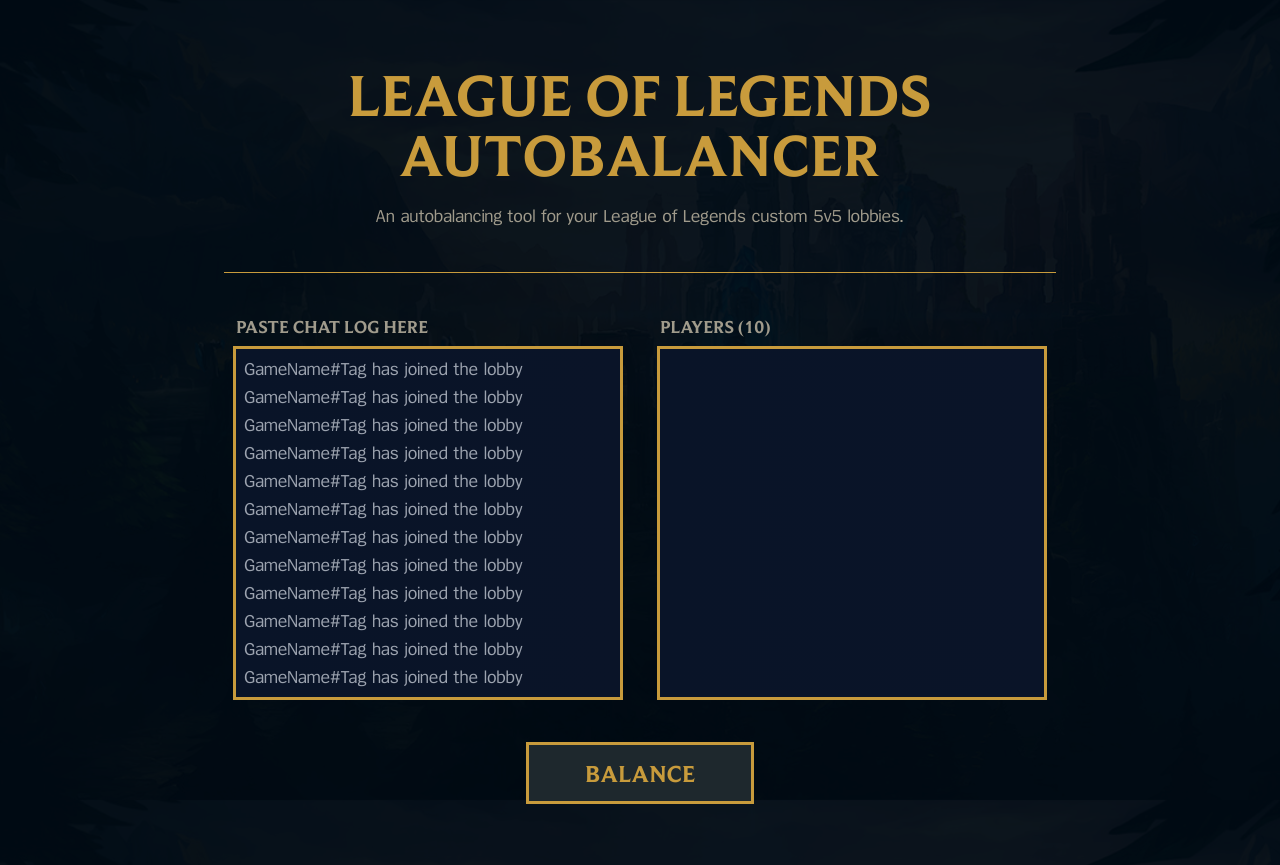
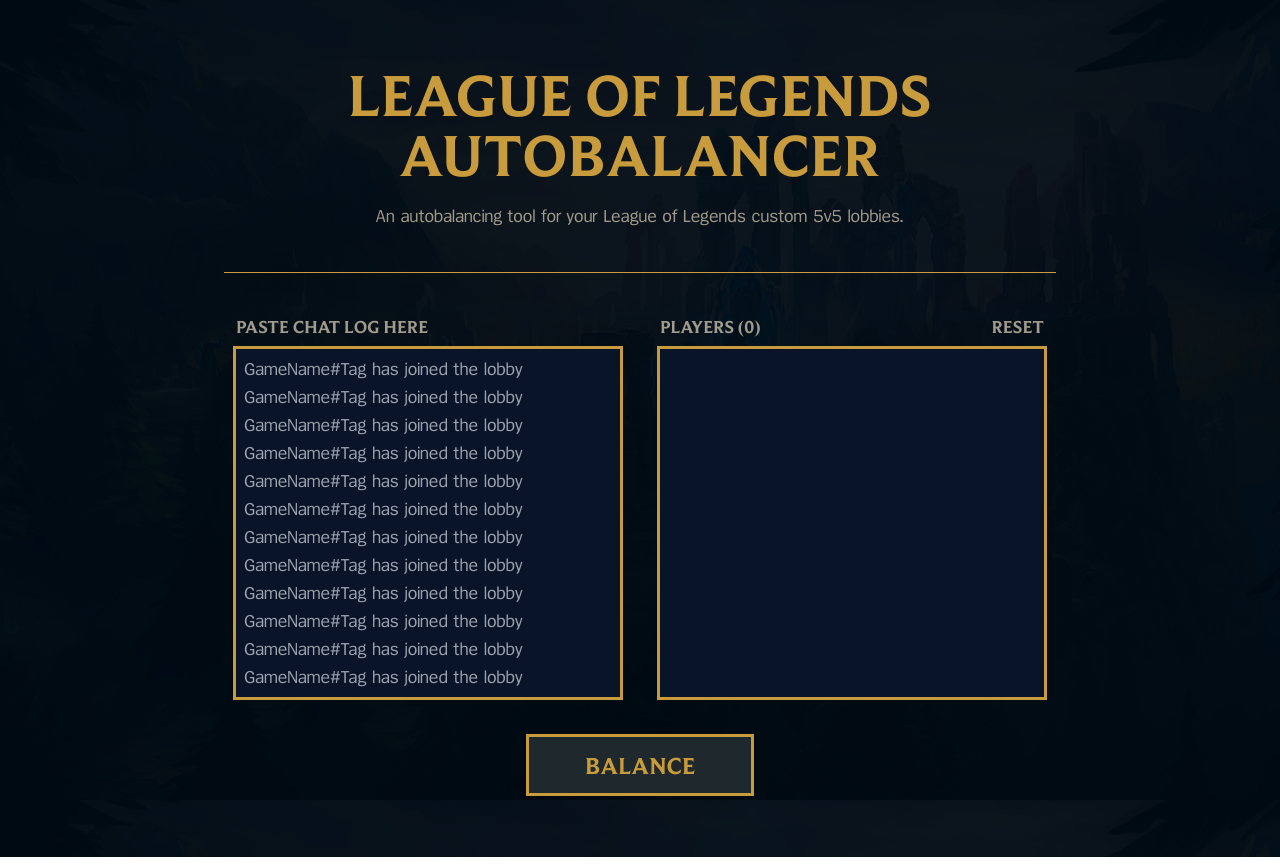
Before and after one commit to dlatngh/lolautobalancer, a Next.js app: page / in a window 1280 px wide. Built offline with nearby package versions, Linux system fonts and the light colour scheme.

Commit message:
chat log parses players and lists detected ones

```diff
--- a/app/layout.tsx
+++ b/app/layout.tsx
@@ -3,7 +3,7 @@
 
 export const metadata: Metadata = {
   title: "League Customs Autobalancer",
-  description: "5v5s",
+  description: "An autobalancing tool for your League of Legends custom 5v5 lobbies.",
 };
 
 export default function RootLayout({
--- a/app/page.tsx
+++ b/app/page.tsx
@@ -1,9 +1,7 @@
 import Divider from "@/components/Divider";
-import { placeholder } from "@/lib/utils";
+import PlayerBox from "@/components/PlayerBox";
 
 export default function Home() {
-  const number = 10;
-
   return (
     <div className="flex flex-col items-center justify-center min-h-screen bg-[#010A13] bg-opacity-95">
       <div className="relative mx-auto flex max-w-3xl flex-col items-center px-6 text-center sm:pt-16 lg:px-0 justify-center">
@@ -16,29 +14,7 @@
         </div>
       </div>
       <Divider />
-      <div className="flex-col flex items-center justify-center sm:space-y-2">
-        <div className="flex flex-row items-center justify-center space-x-10">
-          <div className="flex flex-col m-auto sm:space-y-2 w-96 h-96">
-            <label
-              htmlFor="chatLog"
-              className="uppercase font-bold font-beaufort text-[#A09B8C] text-lg"
-            >
-              Paste Chat Log Here
-            </label>
-            <textarea
-              id="chatLog"
-              className="w-full h-full resize-none my-2 text-lg text-[#A09B8C] font-spiegel p-2 outline outline-gradient-to-r from-[#091428] to-[#0A1428] outline-[#C89B3C] bg-gradient-to-r"
-              rows={10}
-              placeholder={placeholder()}
-            ></textarea>
-          </div>
-          <div className="flex flex-col m-auto sm:space-y-2 w-96 h-96">
-            <h1 className="uppercase font-bold font-beaufort text-[#A09B8C] text-lg">
-              Players ({number})
-            </h1>
-            <div className="w-full h-full text-sm text-[#A09B8C] font-spiegel p-2 outline outline-gradient-to-r from-[#091428] to-[#0A1428] outline-[#C89B3C] bg-gradient-to-r"></div>
-          </div>
-        </div>
+      <PlayerBox />
       <div className="flex items-center justify-center py-10 pb-16">
         <button
           type="button"
@@ -48,6 +24,5 @@
         </button>
       </div>
     </div>
-    </div>
   );
 }
--- /dev/null
+++ b/components/ParsedPlayer.tsx
@@ -0,0 +1,19 @@
+interface ParsedPlayerProps {
+  playerName: string;
+  i: number;
+}
+export default function ParsedPlayer(
+  props: ParsedPlayerProps
+): React.ReactNode {
+  return (
+    <>
+      <div
+        className={`flex w-full h-[10%] font-beaufort uppercase text-lg items-center border-[#C89B3C] ${
+          props.i !== 9 ? "border-b" : ""
+        }`}
+      >
+        {props.playerName}
+      </div>
+    </>
+  );
+}
--- /dev/null
+++ b/components/PlayerBox.tsx
@@ -0,0 +1,83 @@
+"use client";
+
+import { useState } from "react";
+import ParsedPlayer from "@/components/ParsedPlayer";
+import { placeholder } from "@/lib/utils";
+
+export default function PlayerBox() {
+  const [players, setPlayers] = useState<string[]>([]);
+  const [chatLog, setChatLog] = useState<string>("");
+
+  const handleChatLogChange = (e: React.ChangeEvent<HTMLTextAreaElement>) => {
+    const chatLog = e.target.value;
+    setChatLog(chatLog);
+
+    const newPlayers: string[] = [];
+    const lines = chatLog.split("\n");
+
+    lines.forEach((line) => {
+      const joinMatch = line.match(/(.+?#\w+) joined the lobby/);
+      const leaveMatch = line.match(/(.+?#\w+) left the lobby/);
+      if (joinMatch) {
+        const playerName = joinMatch[1];
+        if (!newPlayers.includes(playerName)) {
+          newPlayers.push(playerName);
+        }
+      }
+
+      if (leaveMatch) {
+        const playerName = leaveMatch[1];
+        const playerIndex = newPlayers.indexOf(playerName);
+        if (playerIndex !== -1) {
+          newPlayers.splice(playerIndex, 1);
+        }
+      }
+    });
+
+    setPlayers(newPlayers);
+  };
+
+  const handleReset = () => {
+    setPlayers([]);
+    setChatLog("");
+  };
+
+  return (
+    <div className="flex flex-row items-center justify-center space-x-10">
+      <div className="flex flex-col m-auto sm:space-y-2 w-96 h-96">
+        <label
+          htmlFor="chatLog"
+          className="uppercase font-bold font-beaufort text-[#A09B8C] text-lg"
+        >
+          Paste Chat Log Here
+        </label>
+        <textarea
+          id="chatLog"
+          className="w-full cursor-text h-full resize-none my-2 text-lg text-[#A09B8C] font-spiegel p-2 outline outline-gradient-to-r from-[#091428] to-[#0A1428] outline-[#C89B3C] bg-gradient-to-r"
+          rows={10}
+          placeholder={placeholder()}
+          value={chatLog}
+          onChange={handleChatLogChange}
+        ></textarea>
+      </div>
+      <div className="flex flex-col m-auto sm:space-y-2 w-96 h-96">
+        <div className="flex flex-row justify-between">
+          <h1 className="uppercase font-bold font-beaufort text-[#A09B8C] text-lg">
+            Players ({players.length})
+          </h1>
+          <div
+            className="uppercase font-bold font-beaufort text-[#A09B8C] text-lg cursor-pointer"
+            onClick={handleReset}
+          >
+            Reset
+          </div>
+        </div>
+        <div className="w-full h-full text-[#A09B8C] font-spiegel px-2 outline outline-gradient-to-r from-[#091428] to-[#0A1428] outline-[#C89B3C] bg-gradient-to-r overflow-auto">
+          {players.map((playerName, i) => (
+            <ParsedPlayer key={i} playerName={playerName} i={i} />
+          ))}
+        </div>
+      </div>
+    </div>
+  );
+}
```
Also changed, not shown: examples.txt. Lines whose indentation alone changed are shown as unchanged.
